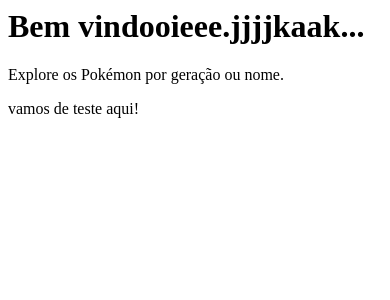
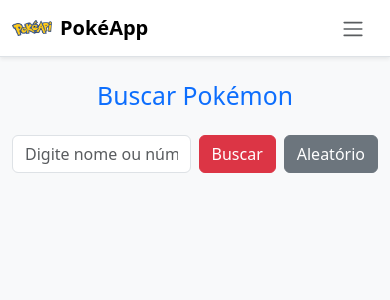
Before and after one commit to paulowh/pokeapi, a PHP site: page / in a window 390 px wide. Shown: the top 300 px of the page. Run offline with PHP 8.4, Linux system fonts and the light colour scheme.

Commit message:
FIX: convertendo em php

```diff
--- a/css/style.css
+++ b/css/style.css
@@ -15,9 +15,9 @@
 }
 
 /* Oculta conteúdo até estar pronto */
-body:not(.loaded) main {
+/* body:not(.loaded) main {
     visibility: hidden;
-}
+} */
 
 .pokemon-card {
     transition: transform 0.3s ease, box-shadow 0.3s ease;
--- a/include/twig.php
+++ /dev/null
@@ -1,7 +0,0 @@
-<?php
-require_once __DIR__ . '/../vendor/autoload.php';
-
-$loader = new \Twig\Loader\FilesystemLoader(__DIR__ . '/../template');
-$twig = new \Twig\Environment($loader, [
-    'cache' => false,
-]);
--- a/index.php
+++ b/index.php
@@ -1,6 +1,21 @@
 <?php
-require_once __DIR__ . '/include/twig.php';
+$tittle = 'Consulta de Pokemon';
 
-echo $twig->render('/header.twig', [
-    'titulo' => 'Bem vindooieee.jjjjkaak...'
-]);
+include_once __DIR__ . '/template/header.php';
+?>
+
+<section class="container py-4">
+    <h2 class="text-center text-primary mb-4">Buscar Pokémon</h2>
+    <div id="alert-container"></div>
+    <main class="row justify-content-center mb-4">
+        <div class="col-md-6 d-flex gap-2">
+            <input type="text" id="entrada" class="form-control" placeholder="Digite nome ou número">
+            <button class="btn btn-danger" onclick="buscarPokemonCompleto()">Buscar</button>
+            <button class="btn btn-secondary" onclick="buscarPokemonAleatorio()">Aleatório</button>
+        </div>
+    </main>
+
+    <main class="row justify-content-center">
+        <div class="col-md-6 pokedex" id="resultado"></div>
+    </main>
+</section>
--- a/js/pokedex.js
+++ b/js/pokedex.js
@@ -24,7 +24,7 @@ function criarHeader() {
         });
 }
 
-document.addEventListener('DOMContentLoaded', criarHeader);
+// document.addEventListener('DOMContentLoaded', criarHeader);
 
 function getIcon(type) {
     return `./img/icons/${type}.svg`;
@@ -282,7 +282,10 @@ const GERACOES = {
     8: { inicio: 810, fim: 905 },
     9: { inicio: 906, fim: 1025 } // Atual até 2024
 };
-const pokedex = document.getElementById('pokedex');
+
+window.addEventListener('DOMContentLoaded', () => {
+    const pokedex = document.getElementById('pokedex');
+});
 
 async function loadPokemon(gen = 1) {
     /*====gambiarra feia do caramba====*/
--- /dev/null
+++ b/template/header.php
@@ -0,0 +1,74 @@
+<?php
+include './function.php';
+
+?>
+
+<!DOCTYPE html>
+<html lang="pt-BR">
+
+<head>
+    <meta charset="UTF-8" />
+    <meta name="viewport" content="width=device-width, initial-scale=1.0" />
+    <title><?= isset($tittle) && !empty($tittle) ? $tittle : 'Pokemon' ?></title>
+
+    <link rel="shortcut icon" href="./img/favicon.ico" type="image/x-icon">
+    <link rel="stylesheet" href="./css/bootstrap.min.css">
+    <link rel="stylesheet" href="./css/style.css">
+
+    <script src="./js/pokedex.js"></script>
+    <script src="./js/bootstrap.min.js"></script>
+</head>
+
+<body class="bg-light" onload="<?= isset($onLoad) && !empty($onLoad) ? $onLoad : '' ?>">
+<!-- <body class="bg-light" onload="carregarPokemonOculto()"> -->
+    <!-- <div id="preloader">
+        <div class="spinner-border text-danger" role="status">
+            <span class="visually-hidden">Carregando...</span>
+        </div>
+    </div> -->
+    <header class="navbar navbar-light bg-white border-bottom shadow-sm">
+        <nav class="container d-flex justify-content-between align-items-center">
+            <a class="navbar-brand fw-bold d-flex align-items-center" href="./index.php">
+                <img src="./img/pokeapi_256.png" alt="Logo" width="40" class="me-2" />
+                PokéApp
+            </a>
+            <button class="btn d-lg-none" type="button" data-bs-toggle="offcanvas" data-bs-target="#offcanvasMenu"
+                aria-controls="offcanvasMenu">
+                <span class="navbar-toggler-icon"></span>
+            </button>
+            <ul class="navbar-nav d-none d-lg-flex flex-row gap-3 mb-0">
+                <li class="nav-item"><a class="nav-link text-dark fw-semibold" href="./index.php">Pokédex</a></li>
+                <li class="nav-item">
+                    <a class="nav-link text-dark fw-semibold" href="./listar-pokemon.php">Listar</a>
+                </li>
+                <li class="nav-item">
+                    <a class="nav-link text-dark fw-semibold" href="./mini-game.php">Mini Game</a>
+                </li>
+
+            </ul>
+            <div class="d-none d-lg-block">
+                <a href="./meus-pokemon.php" class="btn btn-dark">Meus Pokémon</a>
+            </div>
+        </nav>
+
+        <div class="offcanvas offcanvas-start" tabindex="-1" id="offcanvasMenu" aria-labelledby="offcanvasMenuLabel">
+            <div class="offcanvas-header">
+                <h5 class="offcanvas-title" id="offcanvasMenuLabel">PokéApp</h5>
+                <button type="button" class="btn-close" data-bs-dismiss="offcanvas" aria-label="Fechar"></button>
+            </div>
+            <div class="offcanvas-body">
+                <ul class="navbar-nav gap-2">
+                    <li class="nav-item"><a class="nav-link text-dark fw-semibold" href="./index.php">Pokédex</a></li>
+                    <li class="nav-item">
+                        <a class="nav-link text-dark fw-semibold" href="./listar-pokemon.php">Listar</a>
+                    </li>
+                    <li class="nav-item mt-3">
+                        <a href="./meus-pokemon.php" class="btn btn-dark w-100">Meus Pokémon</a>
+                    </li>
+                    <li class="nav-item mt-3">
+                        <a href="./mini-game.php" class="btn btn-dark w-100">Mini Game</a>
+                    </li>
+                </ul>
+            </div>
+        </div>
+    </header>
--- a/template/header.twig
+++ /dev/null
@@ -1,5 +0,0 @@
-{% block content %}
-	<h1>{{ titulo }}</h1>
-	<p>Explore os Pokémon por geração ou nome.</p>
-    vamos de teste aqui!
-{% endblock %}
```
Also changed, not shown: listar-pokemon.html (deleted, +0 -41 lines), listar-pokemon.php (added, +25 -0 lines), meus-pokemon.html (deleted, +0 -32 lines), meus-pokemon.php (added, +18 -0 lines), mini-game.html (deleted, +0 -48 lines), mini-game.php (added, +32 -0 lines), template/header.html (deleted, +0 -49 lines), function.php (added).
